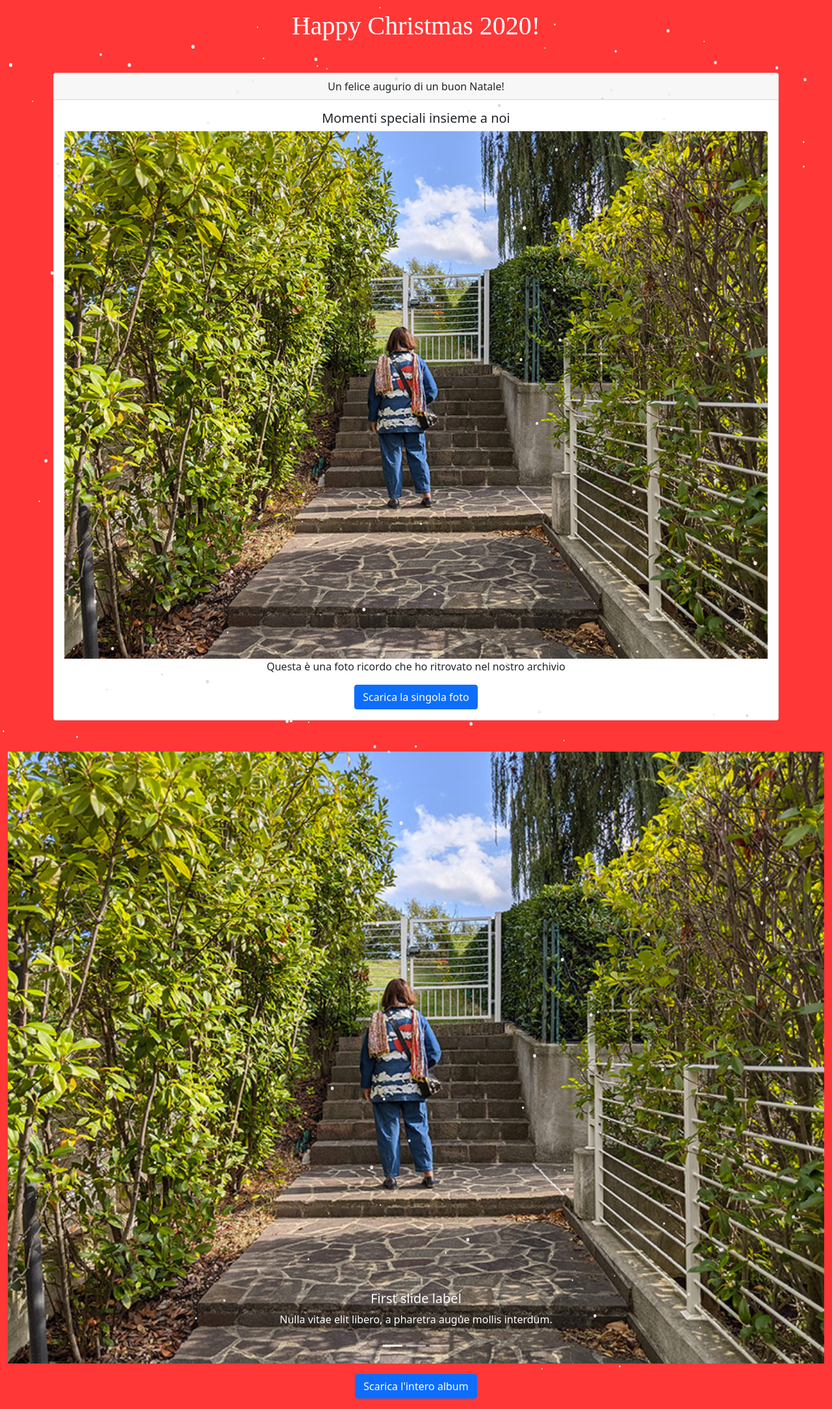
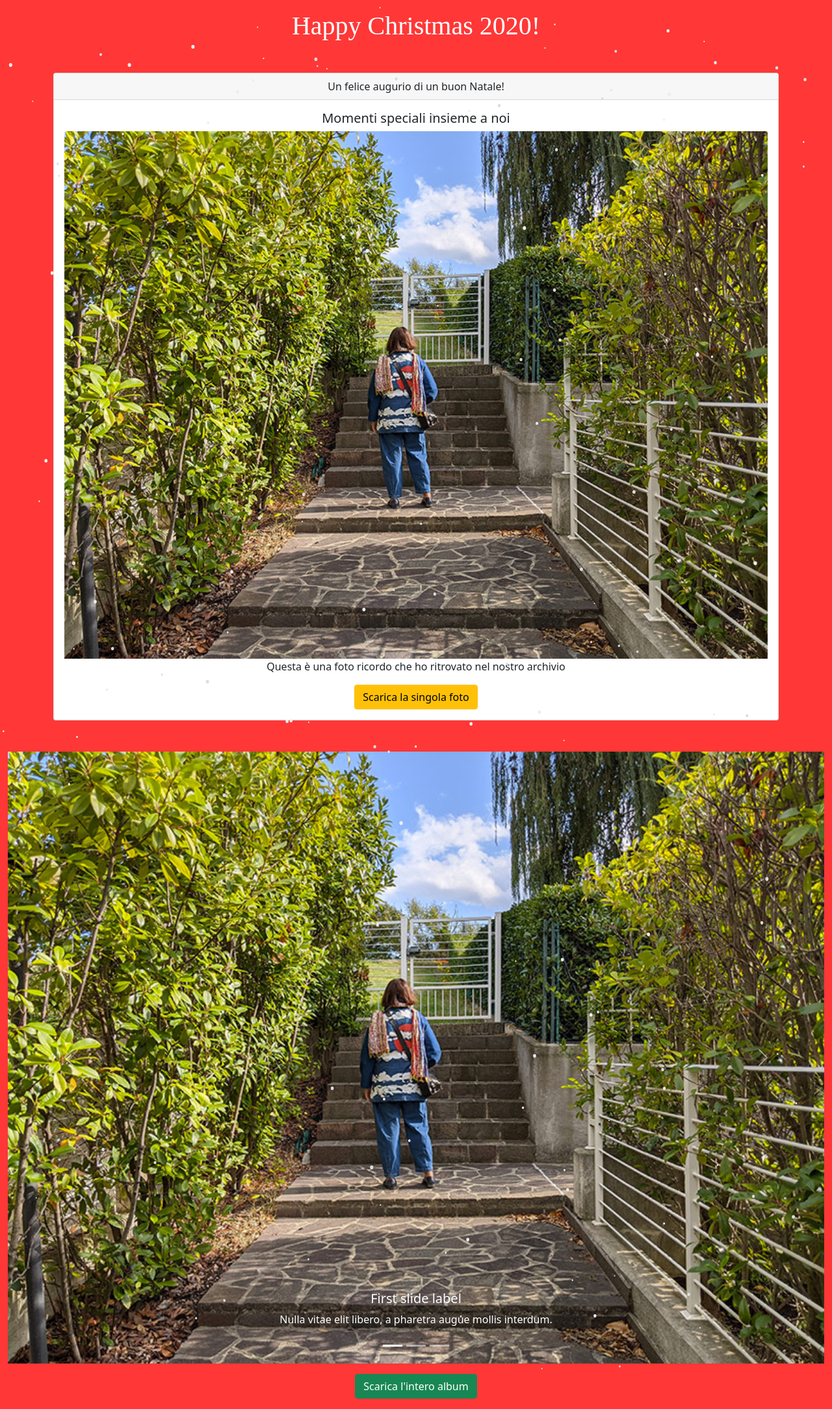
Before and after one commit to guidobuldrighini/guidobuldrighini.github.io, a Jekyll site: the page christmas2020/guido/index.html, which Jekyll copies as it is, in a window 1280 px wide. Shown: the whole page at 65% size. Built offline with Jekyll 4.4.1, drawn with Linux system fonts in a browser that asks for light colours; some web fonts are replaced.

Commit message:
aggiornati bottoni

```diff
--- a/christmas2020/guido/index.html
+++ b/christmas2020/guido/index.html
@@ -22,7 +22,7 @@
           <h5 class="card-title text-center">Momenti speciali insieme a noi</h5>
           <img src="../01.jpg" class="card-img-top" alt="foto ricordo con noi">
           <p class="card-text text-center">Questa è una foto ricordo che ho ritrovato nel nostro archivio</p>
-          <div class="text-center"><a download="foto-insieme-a-noi.jpg" href="../01.jpg" class="btn btn-primary">Scarica la singola foto</a></div>
+          <div class="text-center"><a download="foto-insieme-a-noi.jpg" href="../01.jpg" class="btn btn-warning">Scarica la singola foto</a></div>
         </div>
       </div>
     </div>
@@ -65,7 +65,7 @@
           <span class="visually-hidden">Next</span>
         </a>
       </div>
-      <div class="text-center my-3"><a href="../album-completo.zip" class="btn btn-primary">Scarica l'intero album</a></div>
+      <div class="text-center my-3"><a href="../album-completo.zip" class="btn btn-success">Scarica l'intero album</a></div>
     </div>
     <!-- Optional JavaScript; choose one of the two! -->
 
```
